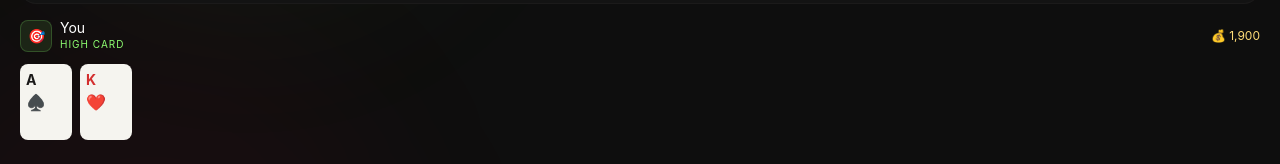
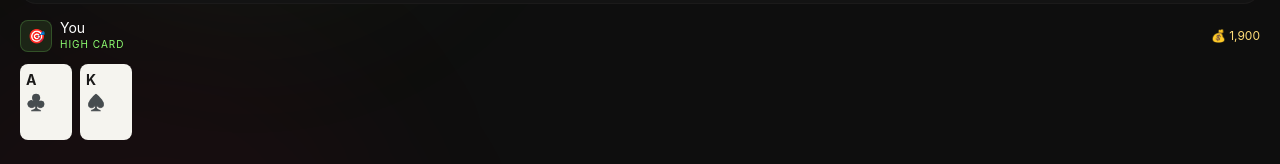
Before and after one commit to LilianMuthoniMaina/Kadi-React, a React (Vite) app: page /game/play in a window 1280 px wide. Shown: the part 382-546 px from the top of the page. Built offline with nearby package versions, Linux system fonts and the light colour scheme.

Commit message:
final  play page

```diff
--- a/src/App/Screens/game/PokerGame.jsx
+++ b/src/App/Screens/game/PokerGame.jsx
@@ -1,13 +1,114 @@
 import { useNavigate } from 'react-router-dom'
+import { useState } from 'react'
 
-const dummyPlayerHand = [
-    { rank: 'A', suit: '♠️', isRed: false },
-    { rank: 'K', suit:'❤️', isRed: true }
-]
-const dummyOpponentBack = true
+const RANKS = ['A', '2', '3', '4', '5', '6', '7', '8', '9', '10', 'J', 'Q', 'K']
+const SUITS = ['♠️', '❤️', '♦️', '♣️']
+const RED_SUITS = new Set(['❤️', '♦️'])
+
+function createDeck() {
+    const deck = []
+    for (const suit of SUITS){
+        for(const rank of RANKS){
+            deck.push({rank, suit, isRed: RED_SUITS.has(suit) })
+        }
+    }
+    return deck;
+}
+
+function shuffle(arr){
+    const a = [...arr]
+    for(let i=a.length - 1; i>0; i--){
+        const j = Math.floor(Math.random() * (i +1));
+        [a[i], a[j]] = [a[j], a[i]];
+    }
+    return a;
+}
+
+function rankVal(r) {
+    const m = {
+        '2':2, '3':3, '4':4, '5':5, '6':6, '7':7, '8':8,
+        '9':9, '10':10, 'J':11, 'Q':12, 'K':13, 'A':14
+    }
+    return m[r]
+}
+
+function combos(arr, k) {
+    if(k === 0) return [[]]
+    if(arr.length < k) return []
+    const [h, ...t] = arr
+    return [
+        ...combos(t, k-1).map(c => [h, ...c]),
+        ...combos(t, k),
+    ]
+}
+
+function score5(cards) {
+    const rv = cards.map(c => rankVal(c.rank)).sort((a,b) => b - a)
+    const suits = cards.map(c => c.suit)
+    const isFlush = new Set(suits).size === 1
+    const isStraight = rv[0] - rv[4] === 4 && new Set(rv).size === 5
+    const isAceLow = JSON.stringify(rv) === JSON.stringify([14,5,4,3,2])
+    const isSt = isStraight || isAceLow
+
+    const cnt = {}
+    for(const r of rv) cnt[r] = (cnt[r] ?? 0) + 1
+    const groups = Object.values(cnt).sort((a,b) => b-a)
+    const top = rv[0]
+
+    if (isFlush && isSt) return { score: 8000000 + top, name: top === 14 && isStraight ? 'Royal Flush' : 'Straight Flush' };
+  if (groups[0] === 4) return { score: 7000000 + top, name: 'Four of a Kind' };
+  if (groups[0] === 3 && groups[1] === 2) return { score: 6000000 + top, name: 'Full House' };
+  if (isFlush) return { score: 5000000 + top, name: 'Flush' };
+  if (isSt) return { score: 4000000 + top, name: 'Straight' };
+  if (groups[0] === 3) return { score: 3000000 + top, name: 'Three of a Kind' };
+  if (groups[0] === 2 && groups[1] === 2) return { score: 2000000 + top, name: 'Two Pair' };
+  if (groups[0] === 2) return { score: 1000000 + top, name: 'Pair' };
+  return { score: top, name: 'High Card' };
+}
+
+function bestHand(cards){
+    if (cards.length <5){
+        const rv = cards.map(c => rankVal(c.rank)).sort((a, b) => b-a)
+        const cnt = {}
+        for (const r of rv) cnt[r] = (cnt[r] ?? 0) + 1;
+    const groups = Object.values(cnt).sort((a, b) => b - a);
+    if (groups[0] >= 3) return { score: 3000000 + rv[0], name: 'Three of a Kind' };
+    if (groups[0] === 2 && groups[1] === 2) return { score: 2000000 + rv[0], name: 'Two Pair' };
+    if (groups[0] === 2) return { score: 1000000 + rv[0], name: 'Pair' };
+    return { score: rv[0], name: 'High Card' };
+  }
+  let best = { score: -1, name: 'High Card' };
+  for (const combo of combos(cards, 5)) {
+    const r = score5(combo);
+    if (r.score > best.score) best = r;
+  }
+  return best;
+
+
+}
+
+{/*Game pArt*/}
+function initGame(){
+    const deck = shuffle(createDeck())
+    const playerHand = [deck[0], deck[2]]
+    const opponentHand = [deck[1], deck[3]]
+    const communityCards = deck.slice(4,9)
+
+    return {
+        playerHand,
+        opponentHand,
+        communityCards,
+        visibleCommunity: 0,
+        pot: 200,
+        playerChips: 1900,
+        phase: 'preflop'
+    }
+}
 
 export default function PokerGame(){
     const navigate = useNavigate()
+    const [game, setGame] = useState(initGame)
+    const playerBest = bestHand([...game.playerHand, ...game.communityCards.slice(0, game.visibleCommunity)])
 
     return(
         <div className="bg-[#0e0e0e] min-h-screen w-full flex flex-col relative overflow-hidden">
@@ -20,7 +121,7 @@ export default function PokerGame(){
                     onClick={() => navigate('/game')}
                     className="flex items-center gap-2 text-[rgba(173,170,170,0.6)]">
                     <svg width="16" height="16" viewBox="0 0 24 24" fill="none">
-                        <path d="M-15 181-6-6 6-6" stroke="currentColor" strokeWidth="2" strokeLinecap="round" strokeLineJoin="round" />
+                        <path d="M-15 181-6-6 6-6" stroke="currentColor" strokeWidth="2" strokeLinecap="round" strokeLinejoin="round" />
                     </svg>
                     <span className="text-10[px] tracking-[1.5px] uppercase">Lobby</span>
                 </button>
@@ -78,7 +179,7 @@ export default function PokerGame(){
                 </div>
 
                 <div className="flex gap-2">
-                    {dummyPlayerHand.map((card, i) => (
+                    {game.playerHand.map((card, i) => (
                         <div key={i} className="w-[52px] h-[76px] rounded-[8px] bg-[#f5f4ef] flex flex-col p-1.5">
                             <span className={`font-bold text-sm ${card.isRed ? 'text-[#d32f2f]' : 'text-[#1a1919]'}`}>{card.rank}</span>
                             <span className={`text-base ${card.isRed ? 'text-[#d32f2f]' : 'text-[#1a1919]'}`}>{card.suit}</span>
```
